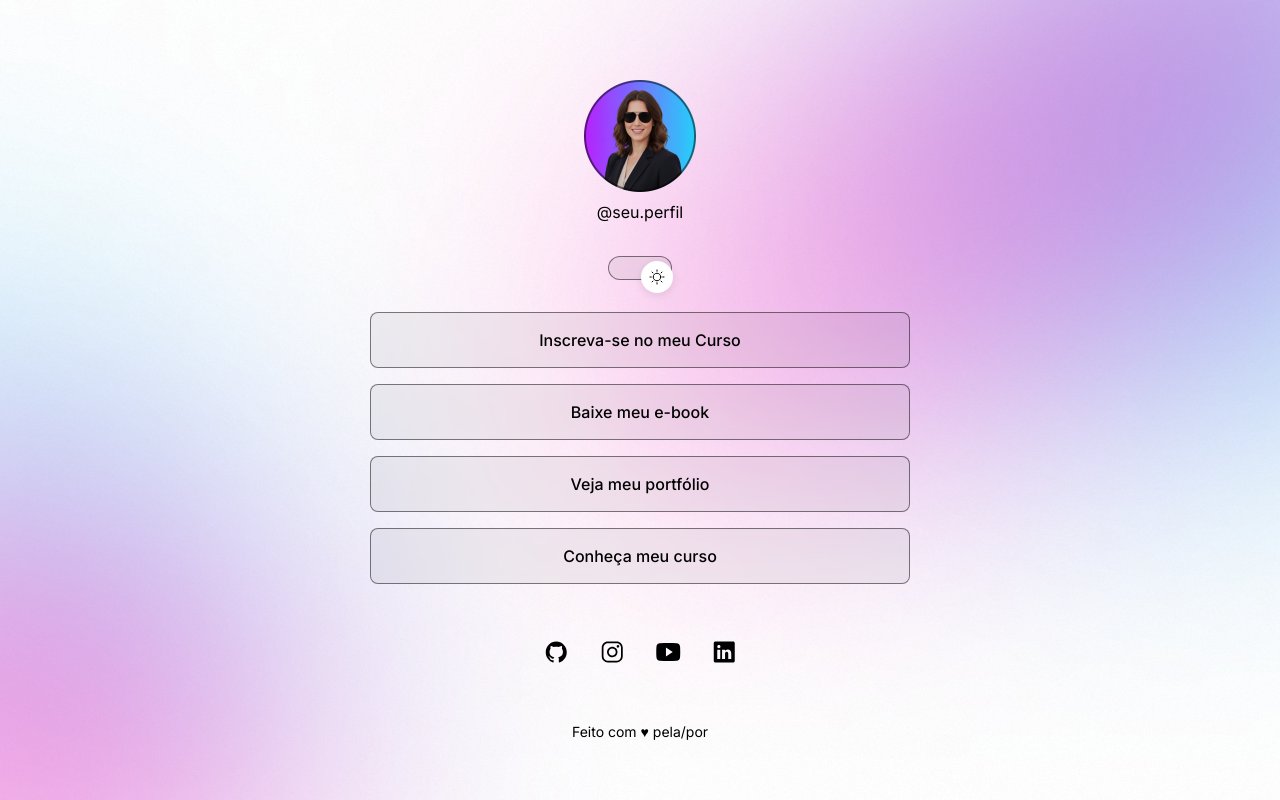
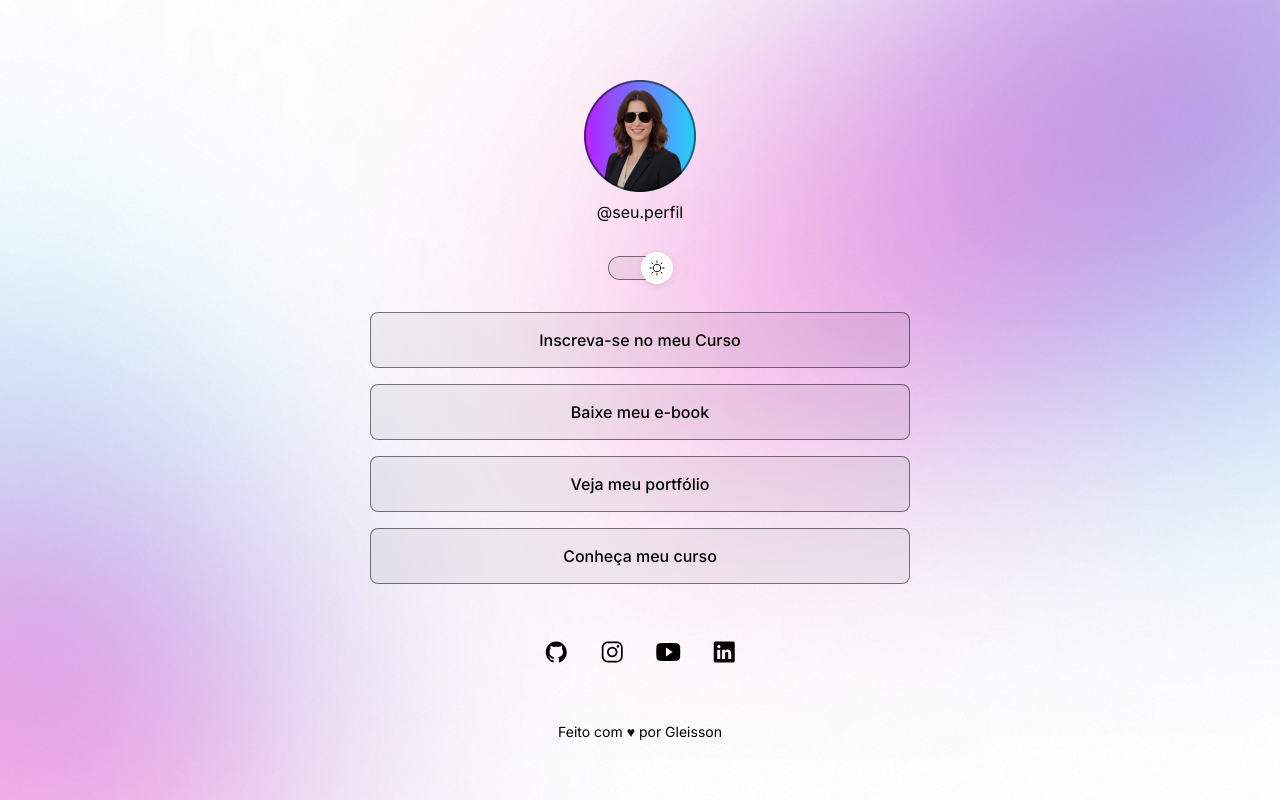
Before and after one commit to GleissonPDias/devlinks, a React (Vite) app: page / in a window 1280 px wide. Built offline with nearby package versions, Linux system fonts and the light colour scheme.

Commit message:
fix: centraliza icone do switch na trilha e atualiza rodape

```diff
--- a/src/App.jsx
+++ b/src/App.jsx
@@ -38,7 +38,7 @@ function App() {
 
         <SocialLinks items={socials} theme={theme} />
 
-        <footer className="footer">Feito com ♥ pela/por</footer>
+        <footer className="footer">Feito com ♥ por Gleisson</footer>
       </main>
     </>
   )
--- a/src/index.css
+++ b/src/index.css
@@ -135,7 +135,8 @@ body {
 
 .theme-toggle__handle {
   position: absolute;
-  top: 4px;
+  top: 50%;
+  transform: translateY(-50%);
   left: 32px; /* light: handle à direita */
   display: flex;
   width: 32px;
```
